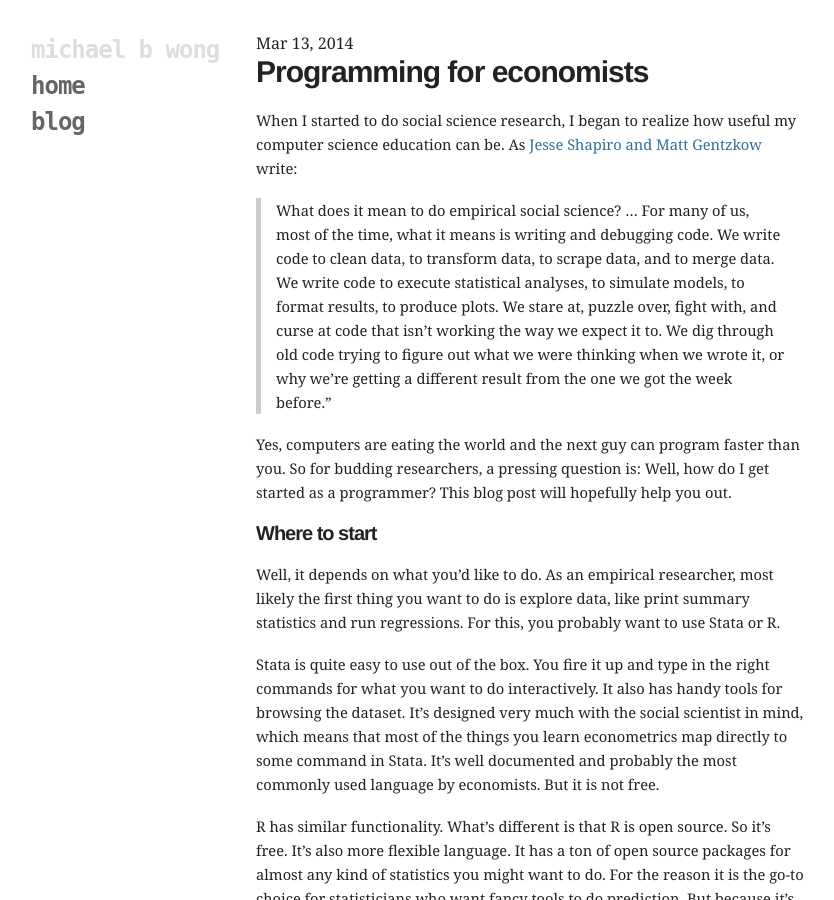
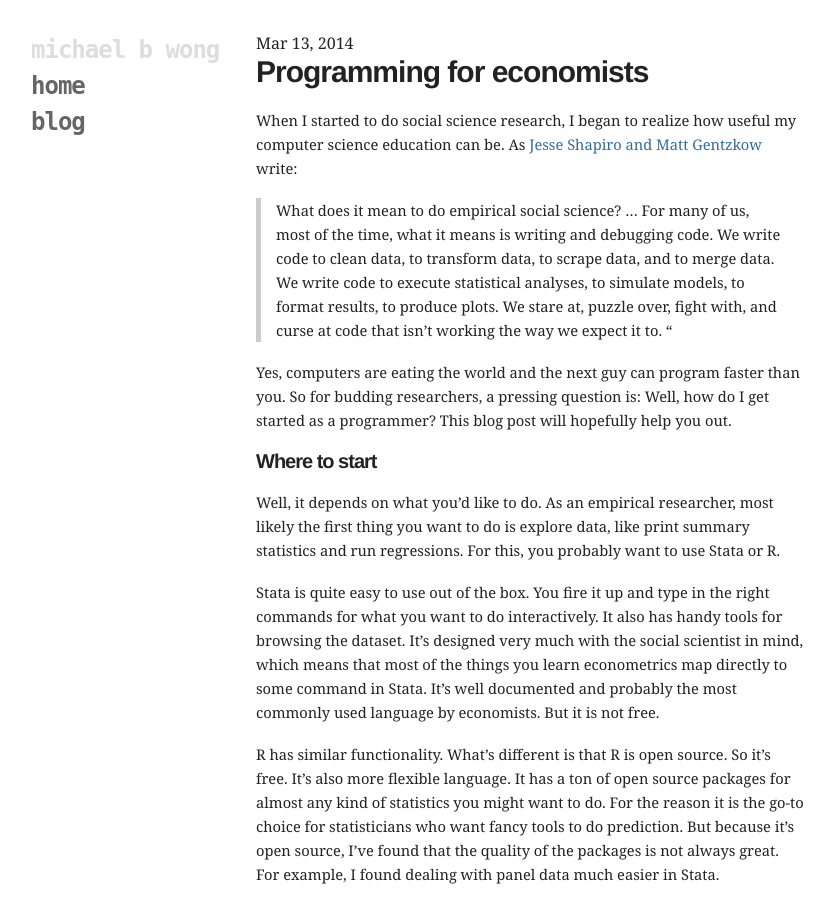
Before and after one commit to mbwong/mbwong.github.com, a Jekyll site: the page built from _posts/2014-03-13-programming-for-beginner-economists.md, in a window 1280 px wide and 900 px high. Shown: the whole window, without its empty margins (94-928 px from the left). Built offline with Jekyll 4.4.1, drawn with Linux system fonts in a browser that asks for light colours.

Commit message:
Update 2014-03-13-programming-for-beginner-economists.md

```diff
--- a/_posts/2014-03-13-programming-for-beginner-economists.md
+++ b/_posts/2014-03-13-programming-for-beginner-economists.md
@@ -8,7 +8,7 @@ layout: post
 
 When I started to do social science research, I began to realize how useful my computer science education can be. As [Jesse Shapiro and Matt Gentzkow](http://faculty.chicagobooth.edu/jesse.shapiro/research/CodeAndData.pdf) write:
 
-> What does it mean to do empirical social science? ... For many of us, most of the time, what it means is writing and debugging code. We write code to clean data, to transform data, to scrape data, and to merge data. We write code to execute statistical analyses, to simulate models, to format results, to produce plots. We stare at, puzzle over, ﬁght with, and curse at code that isn’t working the way we expect it to. We dig through old code trying to ﬁgure out what we were thinking when we wrote it, or why we’re getting a different result from the one we got the week before."
+> What does it mean to do empirical social science? ... For many of us, most of the time, what it means is writing and debugging code. We write code to clean data, to transform data, to scrape data, and to merge data. We write code to execute statistical analyses, to simulate models, to format results, to produce plots. We stare at, puzzle over, ﬁght with, and curse at code that isn’t working the way we expect it to. "
 
 Yes, computers are eating the world and the next guy can program faster than you. So for budding researchers, a pressing question is: Well, how do I get started as a programmer? This blog post will hopefully help you out.
 
```
